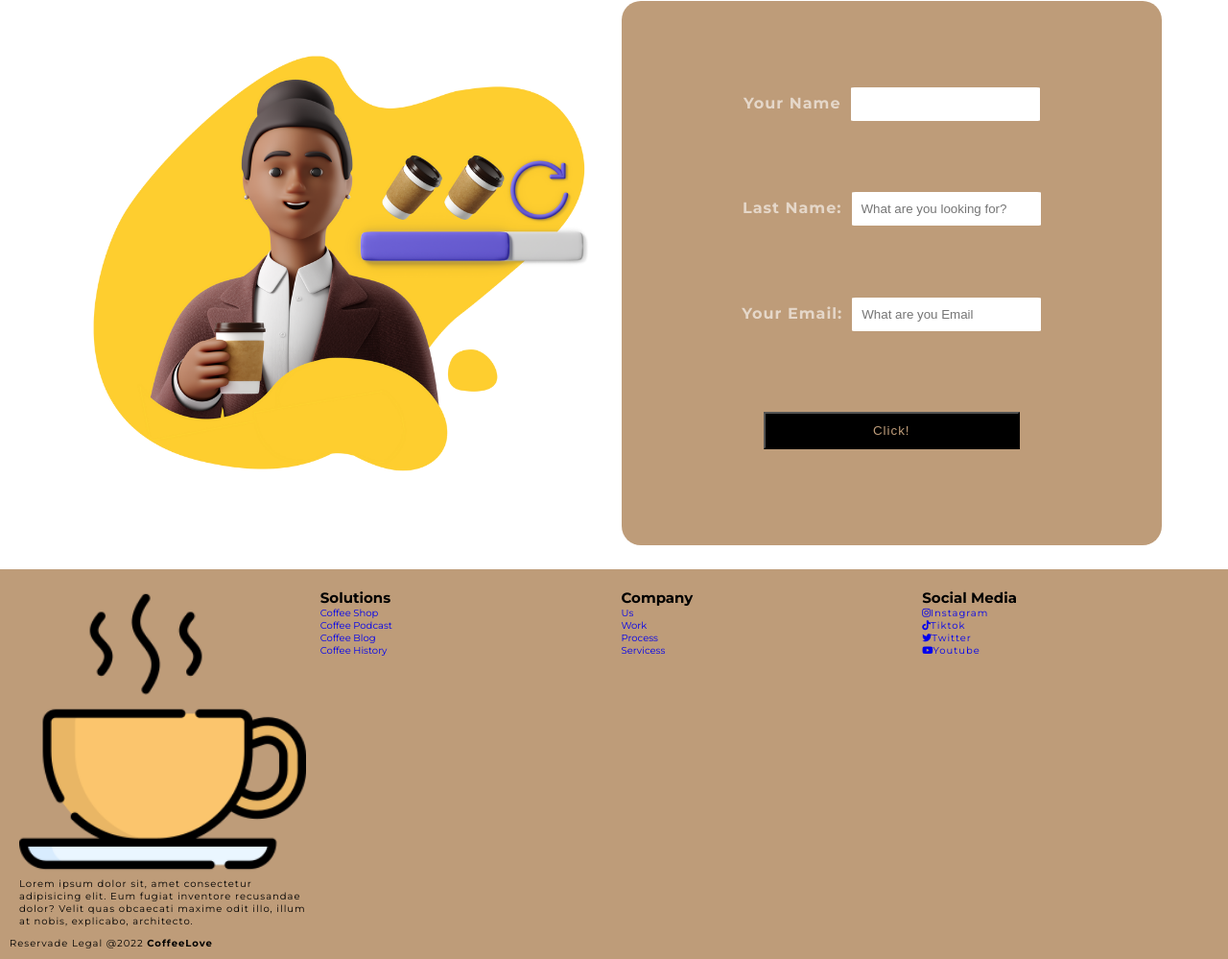
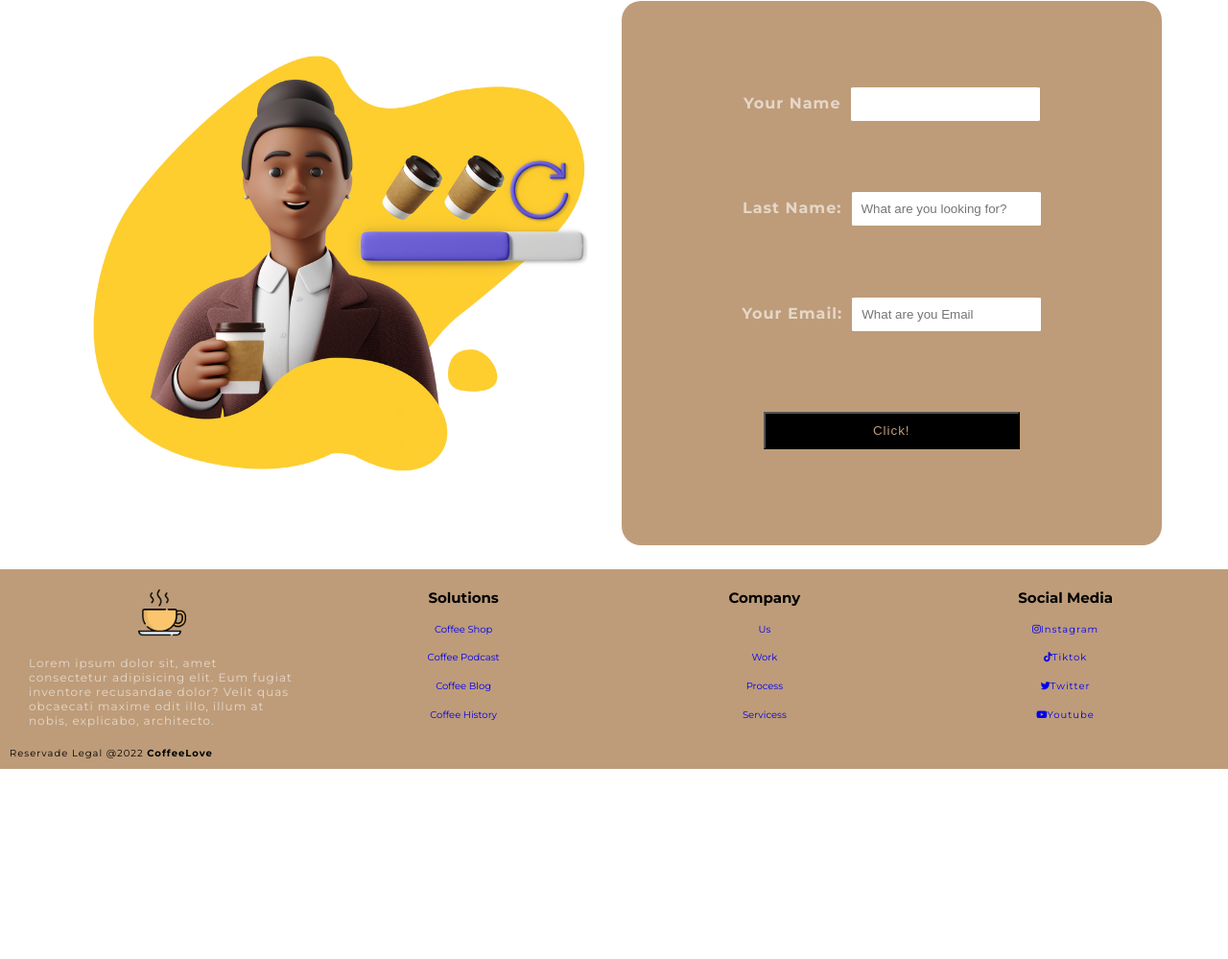
Before and after one commit to Christiano0407/Responsive-Coffee-Shop-Website, a website: page index.html in a window 1280 px wide. Shown: the part 3934-4933 px from the top of the page at 96% size. After the commit the page ends 4735 px from the top, so only its background shows below. Drawn offline with Linux system fonts and the light colour scheme.

Commit message:
coffee footer part 02

```diff
--- a/index.html
+++ b/index.html
@@ -241,7 +241,7 @@
   <!-- == Footer == -->
   <footer class="footer" id="footerID">
     <div class="footer__container" id="footerContainerID">
-      <div class="footer__container--bottom">
+      <div class="footer__container--logo">
         <div class="footer--logo">
           <img class="img-footer" src="./src/assets/image/logo.png" alt="coffee" title="logo-fotter">
         </div>
@@ -253,7 +253,7 @@
 
       <div class="footer__container--bottom">
         <h2>Solutions</h2>
-        <ul>
+        <ul class="footer-list">
           <li><a href="#">Coffee Shop</a></li>
           <li><a href="#">Coffee Podcast</a></li>
           <li><a href="#">Coffee Blog</a></li>
@@ -263,7 +263,7 @@
 
       <div class="footer__container--bottom">
         <h2>Company</h2>
-        <ul>
+        <ul class="footer-list">
           <li><a href="#">Us</a></li>
           <li><a href="#">Work</a></li>
           <li><a href="#">Process</a></li>
@@ -273,7 +273,7 @@
 
       <div class="footer__container--bottom">
         <h2>Social Media</h2>
-        <ul>
+        <ul class="footer-list">
           <li><a href="#"><i class="fa-brands fa-instagram"></i><span>Instagram</span></a></li>
           <li><a href="#"><i class="fa-brands fa-tiktok"></i><span>Tiktok</span></a></li>
           <li><a href="#"><i class="fa-brands fa-twitter"></i><span>Twitter</span></a></li>
--- a/src/css/mediaQueries.css
+++ b/src/css/mediaQueries.css
@@ -666,6 +666,45 @@
         gap: 1.5rem;
         margin: 1rem auto;
     }
+
+    .footer__container--logo {
+        flex-direction: column;
+        display: flex;
+        justify-content: center;
+        align-items: center;
+    }
+
+    .footer--logo {
+        width: 5rem;
+        height: 5rem;
+        margin-bottom: 1rem;
+    }
+
+    .footer--text {
+        padding: 1rem;
+        margin: 0 auto;
+    }
+
+    .footer--text p {
+        font-size: 1.2rem;
+        text-align: left;
+        filter: opacity(0.6);
+        color: #fff;
+    }
+
+    .footer__container--bottom {
+        flex-direction: column;
+        display: flex;
+        align-items: center;
+    }
+
+    .footer__container--bottom .footer-list {
+        display: flex;
+        flex-direction: column;
+        justify-content: space-evenly;
+        align-items: center;
+        height: 100%;
+    }
 }
 
 @media (min-width: 1024px) {
```
